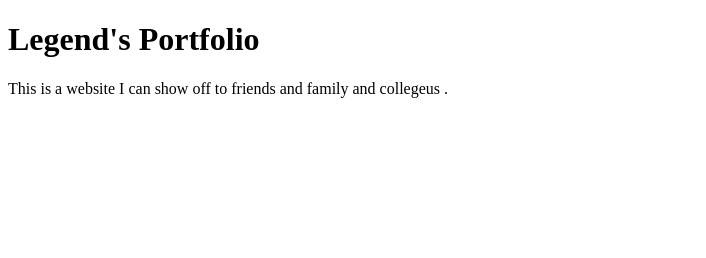
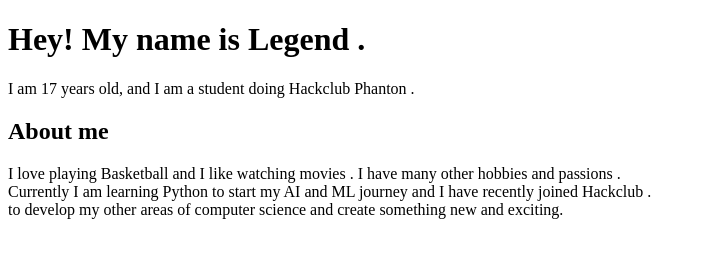
Before and after one commit to pitt69522-max/my-portfolio, a plain HTML site: page index.html in a window 1280 px wide. Shown: the whole page, without its empty margins (0-706 px from the left). Drawn offline with Linux system fonts and the light colour scheme.

Commit message:
An about me section .

```diff
--- a/index.html
+++ b/index.html
@@ -4,7 +4,11 @@
 		<title>Legend's portfolio</title>
 	</head>
 	<body>
-		<h1>Legend's Portfolio</h1>
-		<p>This is a website I can show off to friends and family and collegeus .</p>
+		<h1>Hey! My name is Legend .</h1>
+		<p>I am 17 years old, and I am a student doing Hackclub Phanton .</p>
+		<h2>About me </h2>
+		<p>I love playing Basketball and I like watching movies . I have many other hobbies and passions . <br>
+		   Currently I am learning Python to start my AI and ML journey and I have recently joined Hackclub .<br>
+		   to develop my other areas of computer science and create something new and exciting. </p>
 	</body>
 </html>
```
